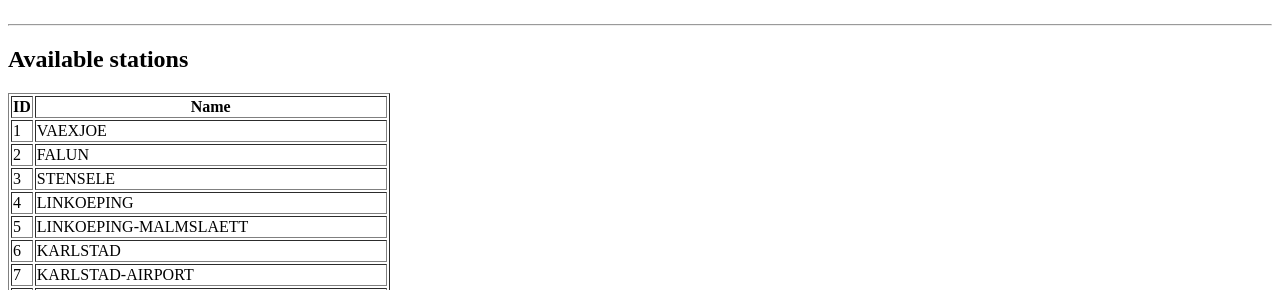
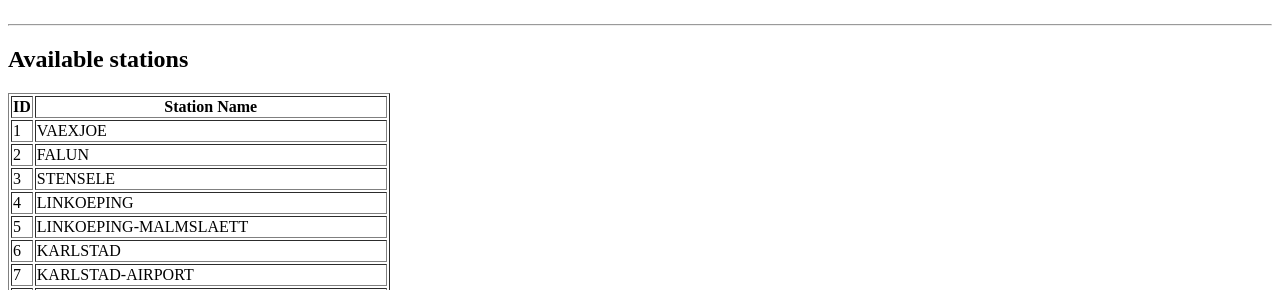
Before and after one commit to jexser/Weather_Station_Data_Portal, a Flask app: page / in a window 1280 px wide. Shown: the part 172-462 px from the top of the page. Run offline with Flask 3, Linux system fonts and the light colour scheme; parts of the project's set-up code (start-up, migrations or seed data) failed here and were passed over.

Commit message:
Updated columns name

```diff
--- a/templates/home.html
+++ b/templates/home.html
@@ -24,7 +24,7 @@
                 <thead>
                     <tr>
                         <th>ID</th>
-                        <th>Name</th>
+                        <th>Station Name</th>
                     </tr>
                 </thead>
                 <tbody>
```
